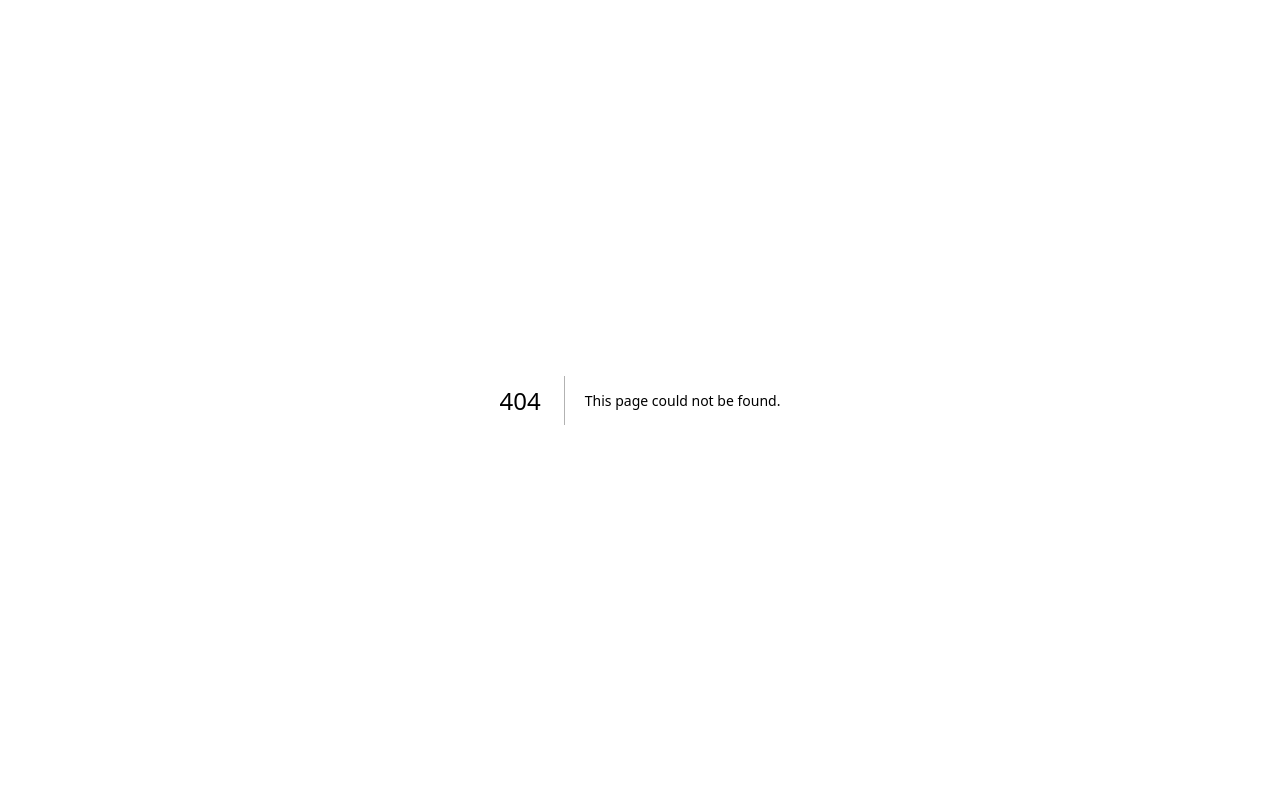
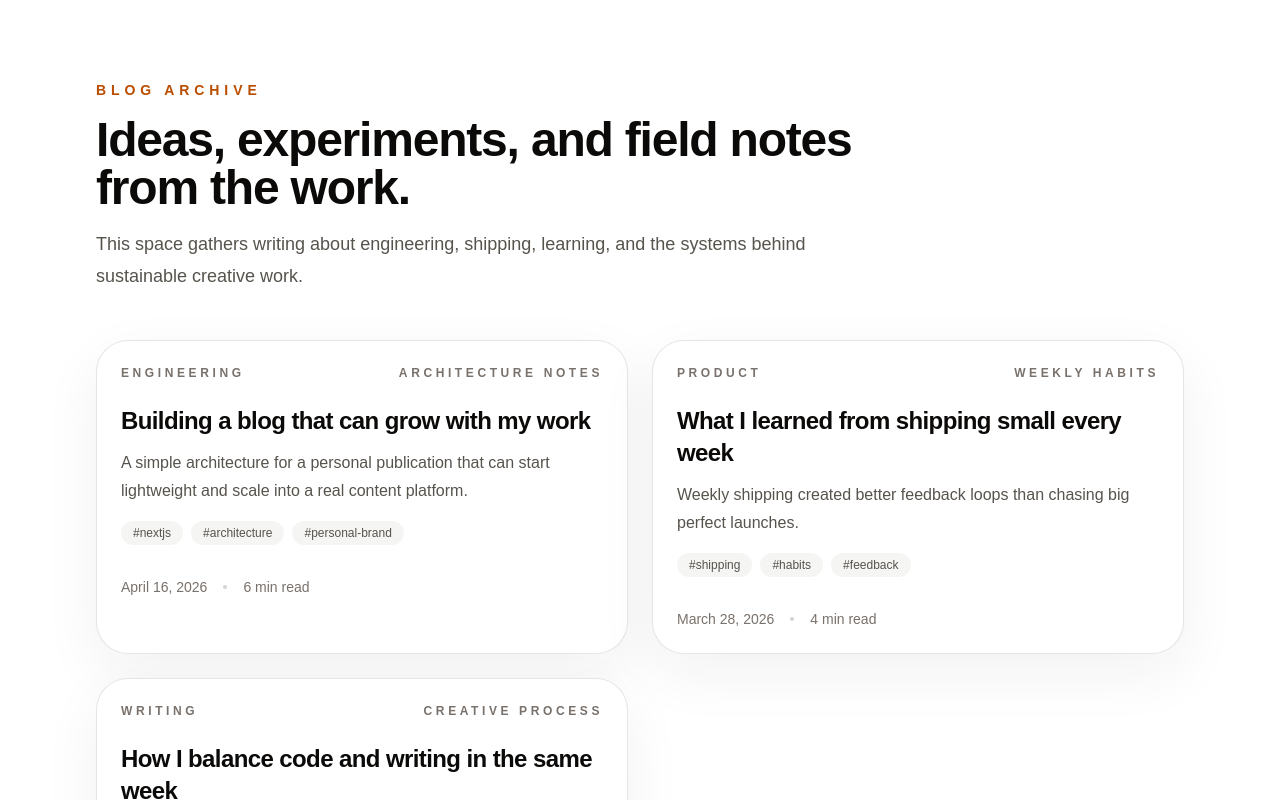
Before and after one commit to FunnyVazoniaina/NextBlog, a Next.js app: page /blog in a window 1280 px wide. Before the commit this address had no page. Shown: the top 800 px of the page. Built offline with nearby package versions, Linux system fonts and the light colour scheme.

Commit message:
Added the blog index page.

```diff
--- /dev/null
+++ b/app/blog/page.tsx
@@ -0,0 +1,35 @@
+import { Container } from "@/components/layout/container";
+import { PostCard } from "@/components/posts/post-card";
+import { postService } from "@/features/posts/service/post-service";
+
+export const metadata = {
+  title: "Blog",
+  description: "All articles published on the personal blog.",
+};
+
+export default async function BlogPage() {
+  const posts = await postService.getPublishedPosts();
+
+  return (
+    <Container className="py-16 sm:py-20">
+      <div className="max-w-3xl space-y-4">
+        <p className="text-sm font-semibold uppercase tracking-[0.35em] text-amber-700">
+          Blog archive
+        </p>
+        <h1 className="text-4xl font-semibold tracking-tight text-stone-950 sm:text-5xl">
+          Ideas, experiments, and field notes from the work.
+        </h1>
+        <p className="text-lg leading-8 text-stone-600">
+          This space gathers writing about engineering, shipping, learning, and
+          the systems behind sustainable creative work.
+        </p>
+      </div>
+
+      <div className="mt-12 grid gap-6 lg:grid-cols-2">
+        {posts.map((post) => (
+          <PostCard key={post.slug} post={post} />
+        ))}
+      </div>
+    </Container>
+  );
+}
```
